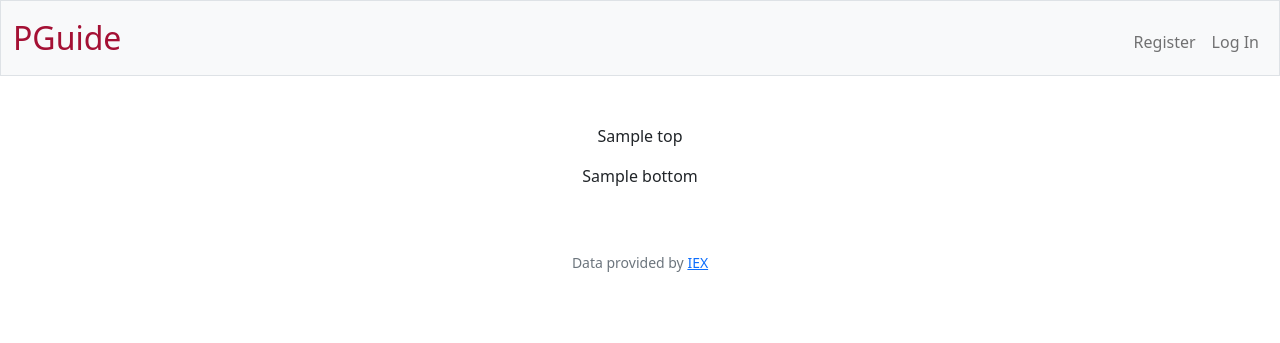
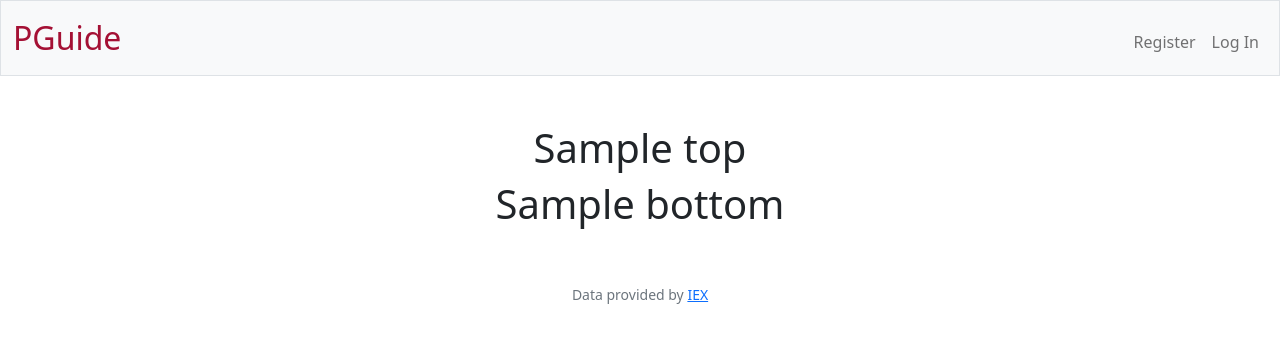
Before and after one commit to WilliamHYZhang/PGuide, a Flask app: template templates/apology.html in a window 1280 px wide. Shown: the top 343 px of the page. Run offline with Flask 2, Linux system fonts and the light colour scheme; the template is opened without the code that fills it: most values are stand-ins (such as "Sample title", 1, 10 or a date in 2020); some libraries are stand-ins or nearby versions.

Commit message:
feat: bigger text

```diff
--- a/templates/apology.html
+++ b/templates/apology.html
@@ -5,6 +5,6 @@
 {% endblock %}
 
 {% block main %}
-    <p style="text-align:center">{{ top }}</p>
-    <p style="text-align:center">{{ bottom }}</p>
+    <h1 style="text-align:center">{{ top }}</h1>
+    <h1 style="text-align:center">{{ bottom }}</h1>
 {% endblock %}
```
